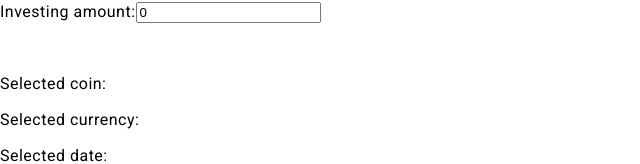
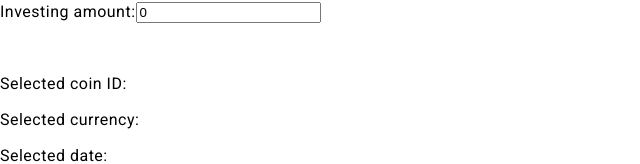
Before and after one commit to VictorGradinaru/CriptoCalculator, an Angular app in the folder CriptoCalculatorUI/: page / in a window 1280 px wide. Shown: the part 124-288 px from the top of the page, without its empty margins (0-640 px from the left). Built offline with nearby package versions, Linux system fonts and the light colour scheme; no server answers.

Commit message:
change label

```diff
--- a/CriptoCalculatorUI/src/app/components/coin-list/coin-list.component.html
+++ b/CriptoCalculatorUI/src/app/components/coin-list/coin-list.component.html
@@ -30,7 +30,7 @@
 
 <br>
 <br>
-<p>Selected coin: {{ selectedCoin }}</p>
+<p>Selected coin ID: {{ selectedCoin }}</p>
 <p>Selected currency: {{ selectedCurrency }}</p>
 <p>Selected date: {{ selectedDate }}</p>
 
```
